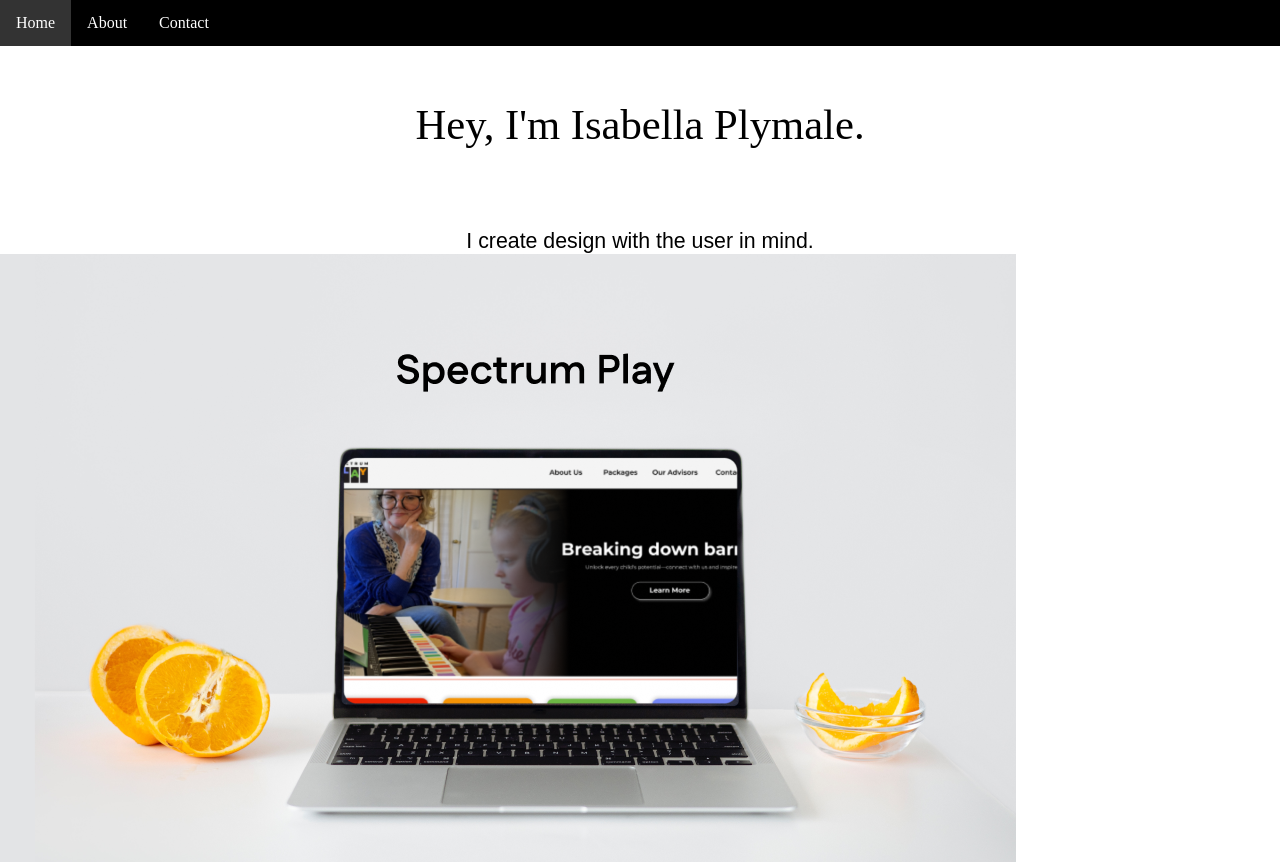
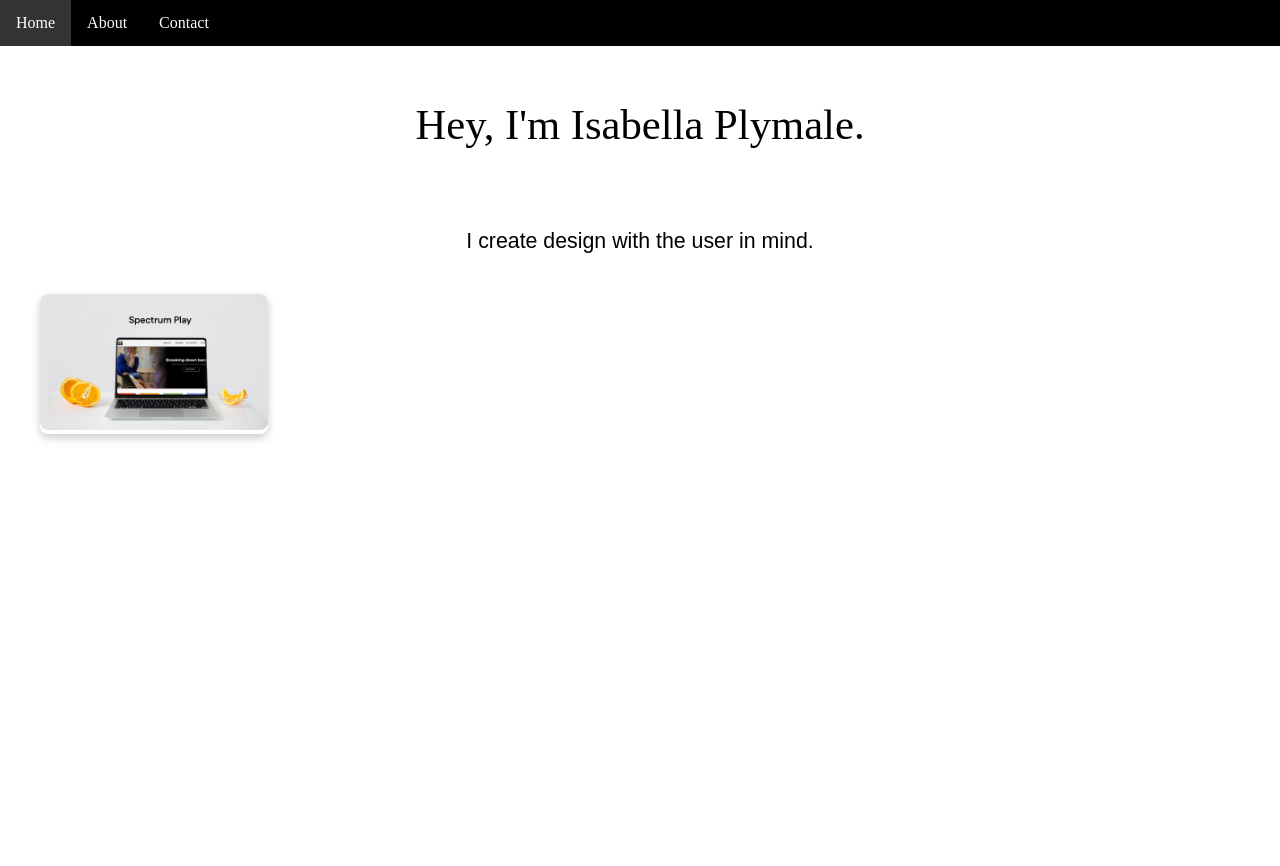
Before and after one commit to sunnyhide/WebDev_Assignment1, a website: page index.html in a window 1280 px wide. After the commit the page ends 800 px from the top, so only its background shows below. Drawn offline with Linux system fonts and the light colour scheme.

Commit message:
Update Style.css

```diff
--- a/Style.css
+++ b/Style.css
@@ -14,6 +14,47 @@
     text-align: center;
     margin-top: 30px; /* create space*/
 }
+
+/* Gallery Section */
+.gallery {
+    display: grid;
+    grid-template-columns: repeat(auto-fill, minmax(200px, 1fr)); /* responsive grid */
+    gap: 15px; /* spacing between items */
+    padding: 20px; /* space around gallery */
+    max-width: 1200px; /* limit width of gallery */
+    margin: 20px auto; /* center gallery on page */
+}
+
+/* Individual gallery items */
+.gallery a {
+    display: block;
+    overflow: hidden; /* crop image if needed */
+    border-radius: 8px; /* rounded corners */
+    box-shadow: 0 4px 8px rgba(0, 0, 0, 0.2); /* shadow effect */
+    transition: transform 0.3s ease; /* smooth hover transition */
+}
+
+/* Gallery Section */
+.gallery img {
+    width: 100%; /* make images responsive */
+    height: auto;
+    border-radius: 8px; /* matches container corners */
+}
+
+/* zoom effect on hover */
+.gallery a:hover {
+    transform: scale(1.05);
+}
+
+/* for small screen */
+@media (max-width: 600px) {
+    .gallery {
+        grid-template-columns: 1fr; /* stack images on small screens */
+    }
+}
+
+
+
 /* About me section */
 .about-sec {
     display: flex;                         /* use flexbox for layout */
```
